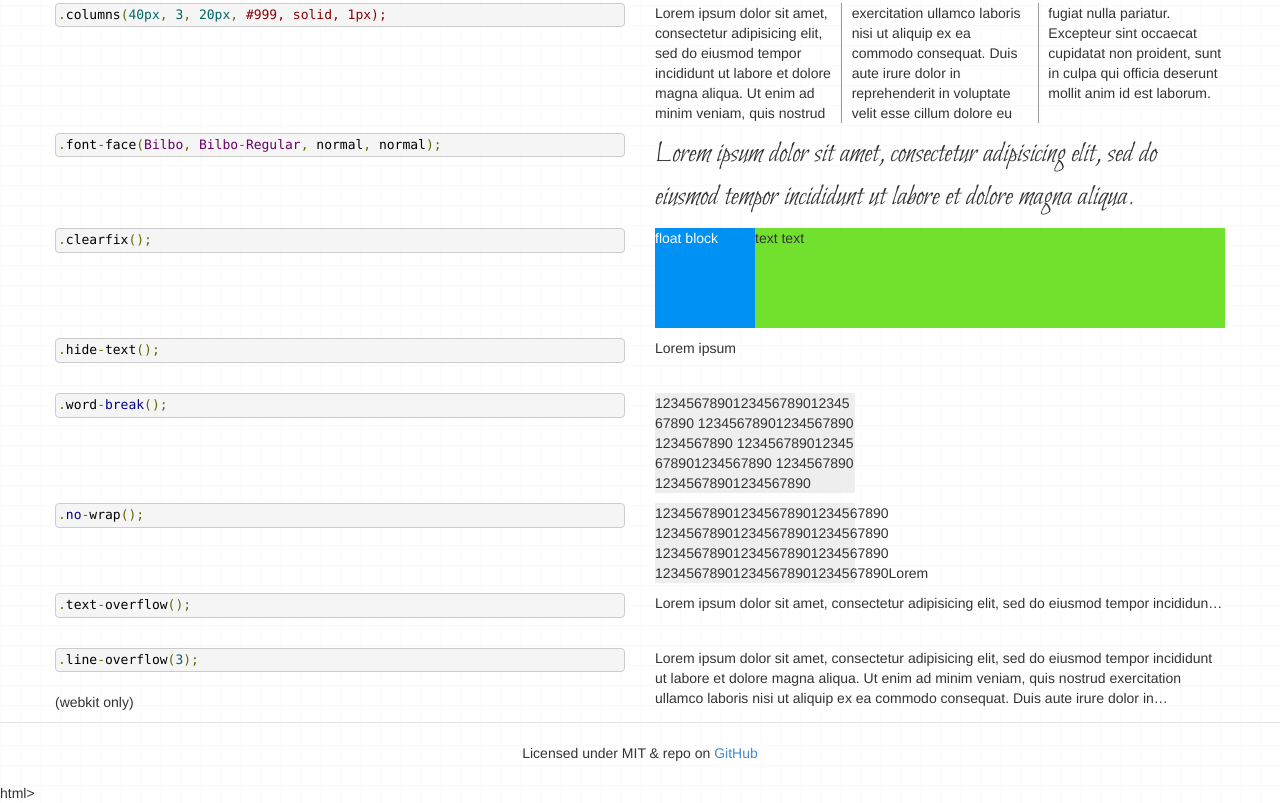
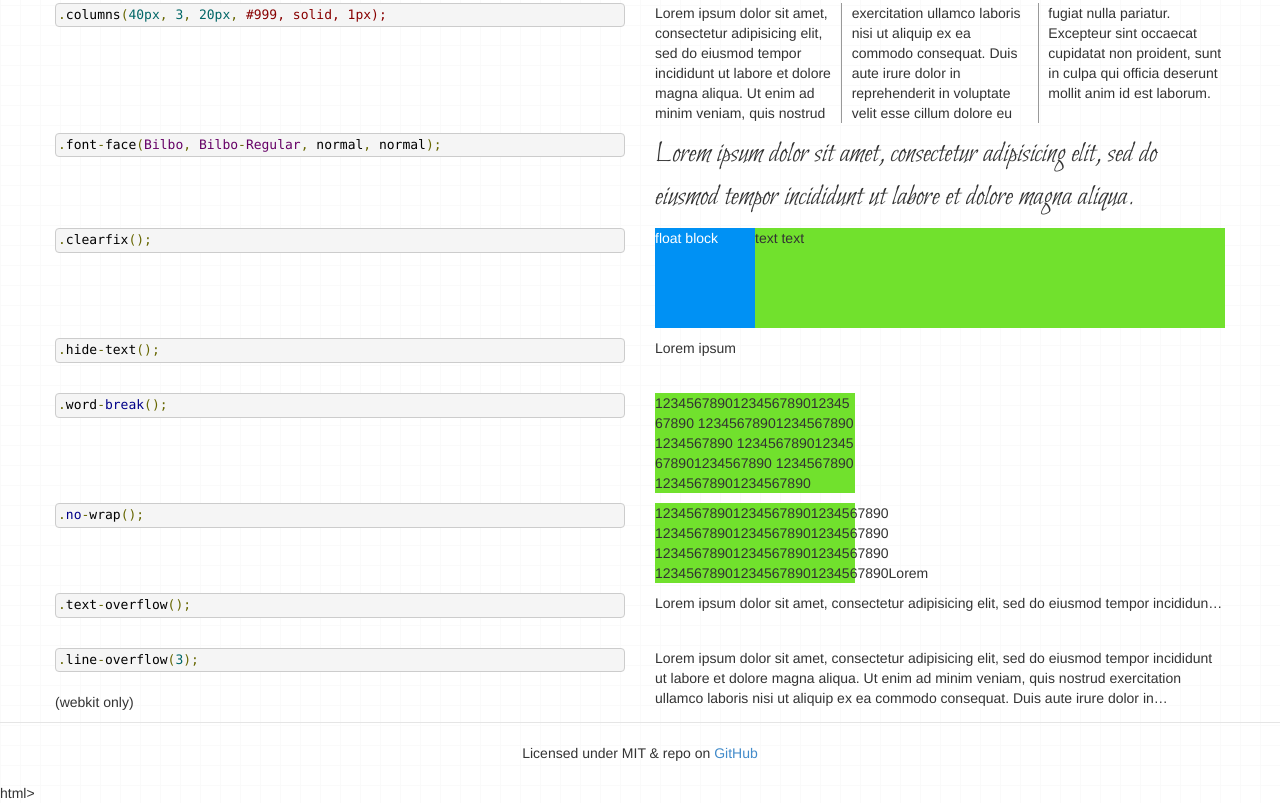
Before and after one commit to weixin/mixins.less, a plain HTML site: page index.html in a window 1280 px wide. Shown: the part 2154-2957 px from the top of the page. Drawn offline with Linux system fonts and the light colour scheme; a web font is replaced by a local one.

Commit message:
change bg color

```diff
--- a/css/style.less
+++ b/css/style.less
@@ -109,12 +109,12 @@ h1,h2{
 }
 .word-break{
 	width:200px;
-	background-color:#eee;
+	background-color:#71e12d;
 	.word-break();
 }
 .no-wrap{
 	width:200px;
-	background-color:#eee;
+	background-color:#71e12d;
 	.no-wrap();
 }
 .text-overflow{
```
Also changed, not shown: css/style.css.
